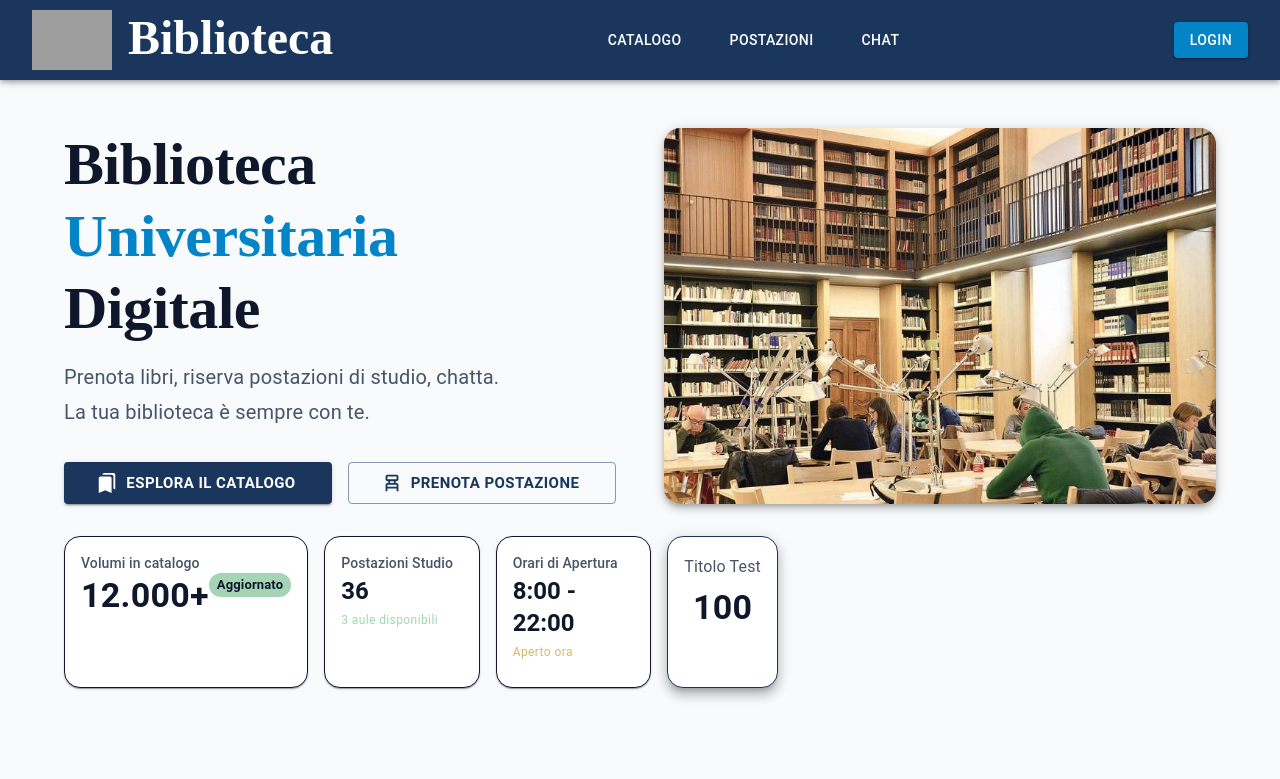
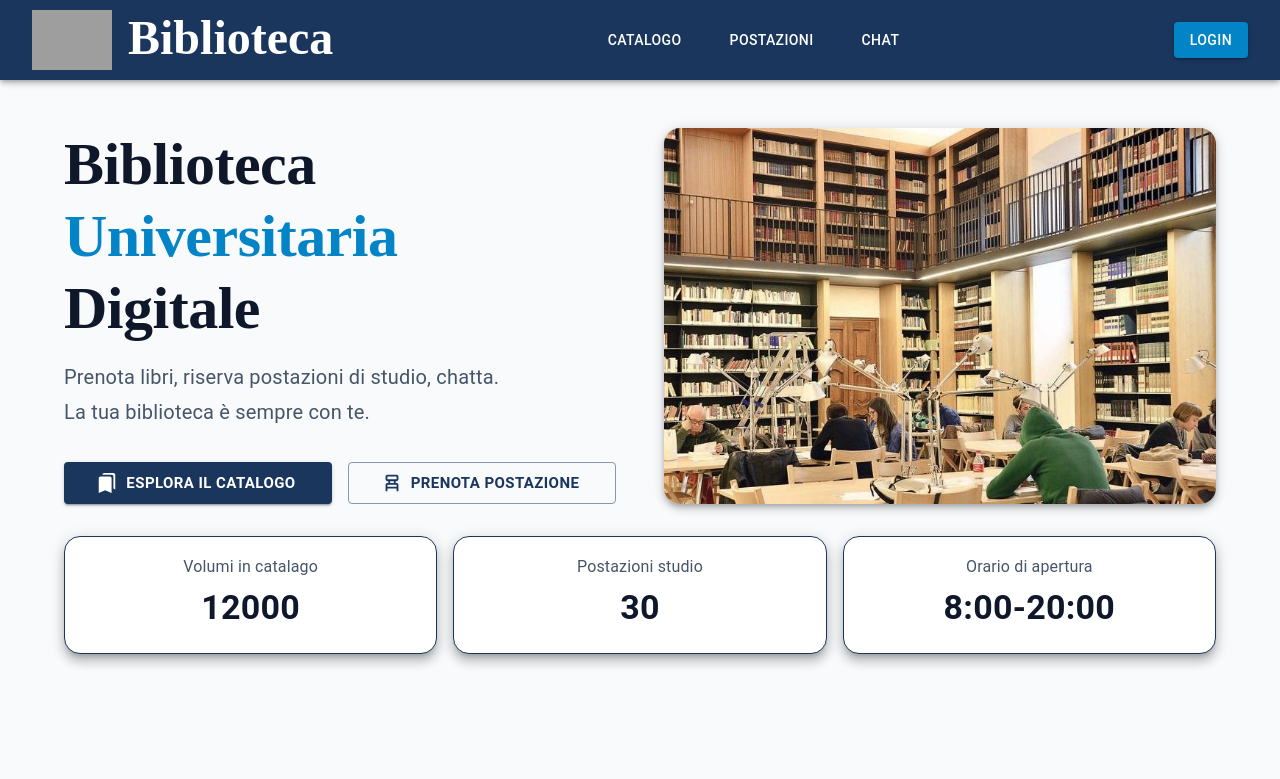
Before and after one commit to Alexx904/Biblioteca-AI, a React (Vite) app: page / in a window 1280 px wide. Shown: the top 779 px of the page. Built offline with nearby package versions, Linux system fonts and the light colour scheme; grey boxes are pictures that could not be loaded.

Commit message:
Completata sezione Hero
Sistemato la sezione Hero con le Card Informative. Ho utilizzato molto flex:1, flexWrap e minWidth che usati insieme fanno, rispettivamente, occupare tutto lo spazio disponibile e andare a capo quando si scende sotto la min width

```diff
--- a/src/Hero.jsx
+++ b/src/Hero.jsx
@@ -41,14 +41,13 @@ function Hero(){
                 </Typography>
 
                 {/* Bottoni */}
-                <Stack direction="row" spacing={2} sx={{ mb: 4 }}>
+                <Stack direction="row" spacing={2} useFlexGap sx={{ mb: 4, flexWrap: 'wrap' }}> {/*flexWrap permette ai bottoni di andare a capo se lo schermo è troppo stretto*/}
                   <Button variant="contained"
                     href="#catalogo"
                     startIcon={<BookmarksIcon />}
                     color="primary"
-                  fullWidth
                     size='large'
-                  sx={{fontWeight: 'bold', '&:hover': { color: 'secondary.light' } }}>
+                    sx={{fontWeight: 'bold',flex:1, minWidth: 255, '&:hover': { color: 'secondary.light' } }}> {/* flex:1 e minWidth insieme permettono ai bottoni di espandersi in modo uniforme e di andare a capo se lo schermo è troppo stretto*/}
                     Esplora il Catalogo
                   </Button>
                   <Button
@@ -56,9 +55,8 @@ function Hero(){
                     href="#postazioni"
                     startIcon={<ChairAltIcon />}
                     color="primary"
-                    fullWidth
                     size='large'
-                    sx={{fontWeight: 'bold', '&:hover': {color: 'secondary.main' } }}>
+                    sx={{fontWeight: 'bold',flex:1, minWidth: 255, '&:hover': {color: 'secondary.main' } }}>
                     Prenota Postazione
                   </Button>
                 </Stack>
@@ -74,37 +72,10 @@ function Hero(){
               </Box>
             </Box>
             {/* Sezione Info: Volumi, Postazioni, Orari */}
-            <Stack direction="row" spacing={2}>
-              {/* Card Principale: Volumi */}
-              <Card  sx={{backgroundColor: 'background.card',border: '1px solid ', borderRadius: 4 }}>
-                <CardContent sx={{ display: 'flex', justifyContent: 'space-between', alignItems: 'center' }}>
-                  <Box>
-                    <Typography variant="subtitle2" sx={{ color: 'text.secondary' }}>Volumi in catalogo</Typography>
-                    <Typography variant="h4" sx={{ fontWeight: 'bold' }}>12.000+</Typography>
-                  </Box>
-                  <Chip label="Aggiornato" color="success" size="small" sx={{ backgroundColor: '#a4d4b4', color: 'text.primary', fontWeight: 'bold' }} />
-                </CardContent>
-              </Card>
-
-                {/* Due card affiancate per Postazioni e Orari */}
-                <Stack direction="row" spacing={2}>
-                  <Card sx={{ flex: 1, backgroundColor: 'background.card', color: 'text.primary', border: '1px solid ', borderRadius: 4 }}>
-                    <CardContent>
-                      <Typography variant="subtitle2" sx={{ color: 'text.secondary' }}>Postazioni Studio</Typography>
-                      <Typography variant="h5" sx={{ fontWeight: 'bold' }}>36</Typography>
-                      <Typography variant="caption" sx={{ color: '#a4d4b4' }}>3 aule disponibili</Typography>
-                    </CardContent>
-                  </Card>
-
-                  <Card sx={{ flex: 1, backgroundColor: 'background.card', color: 'text.primary', border: '1px solid ', borderRadius: 4 }}>
-                    <CardContent>
-                      <Typography variant="subtitle2" sx={{ color: 'text.secondary' }}>Orari di Apertura</Typography>
-                      <Typography variant="h5" sx={{ fontWeight: 'bold' }}>8:00 - 22:00</Typography>
-                      <Typography variant="caption" sx={{ color: '#d4b86a' }}>Aperto ora</Typography>
-                    </CardContent>
-                  </Card>
-                </Stack>
-                <HeroCard title="Titolo Test" value="100" />
+            <Stack direction={'row'} spacing={2} useFlexGap sx={{flexWrap:'wrap'}}> {/*flexWrap serve per mandare a capo gli elementi dello stack se non c'è spazio */}
+              <HeroCard title='Volumi in catalago' value='12000'/>
+              <HeroCard title='Postazioni studio' value='30'/>
+              <HeroCard title='Orario di apertura' value='8:00-20:00'/>
             </Stack>
           </Container>
         </Box>
--- a/src/HeroCard.jsx
+++ b/src/HeroCard.jsx
@@ -2,8 +2,13 @@ import { Card, CardContent, Typography } from "@mui/material";
 
 export default function HeroCard(props){
     return(
-        <Card raised sx={{display:'flex',textAlign:'center', border:'1px solid',borderColor:'primary.main', borderRadius:4}}>
-            <CardContent>
+        <Card raised sx={{textAlign:'center', border:'1px solid',borderColor:'primary.main', borderRadius:4, flex:1,minWidth:220}}> {/*flex:1 per far si che le card si espandano in modo uniforme, minWidth in coppia con il flexWrap dello Stack contenitore permette di mandare le card a capo se diventano troppo strette */}
+            <CardContent sx={{
+                display:"flex",
+                flexDirection:'column',
+                alignItems:'center',
+                justifyContent:'center',
+                height:'100%'}}>
                 {/* Il testo piccolo in alto */}
                 <Typography variant="subtitle1" gutterBottom color="textSecondary">
                     {props.title}
```
Lines whose indentation alone changed are shown as unchanged.
